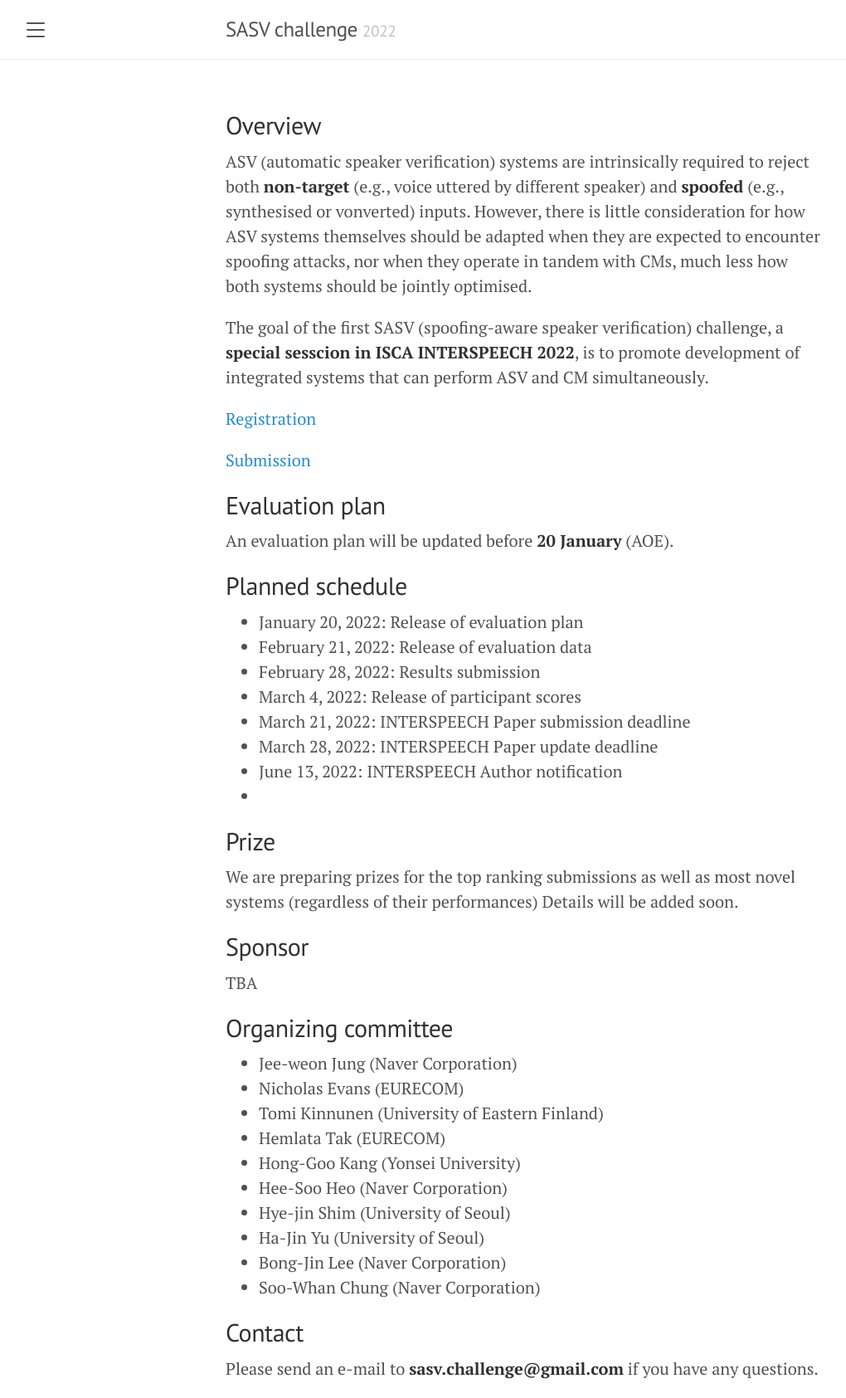
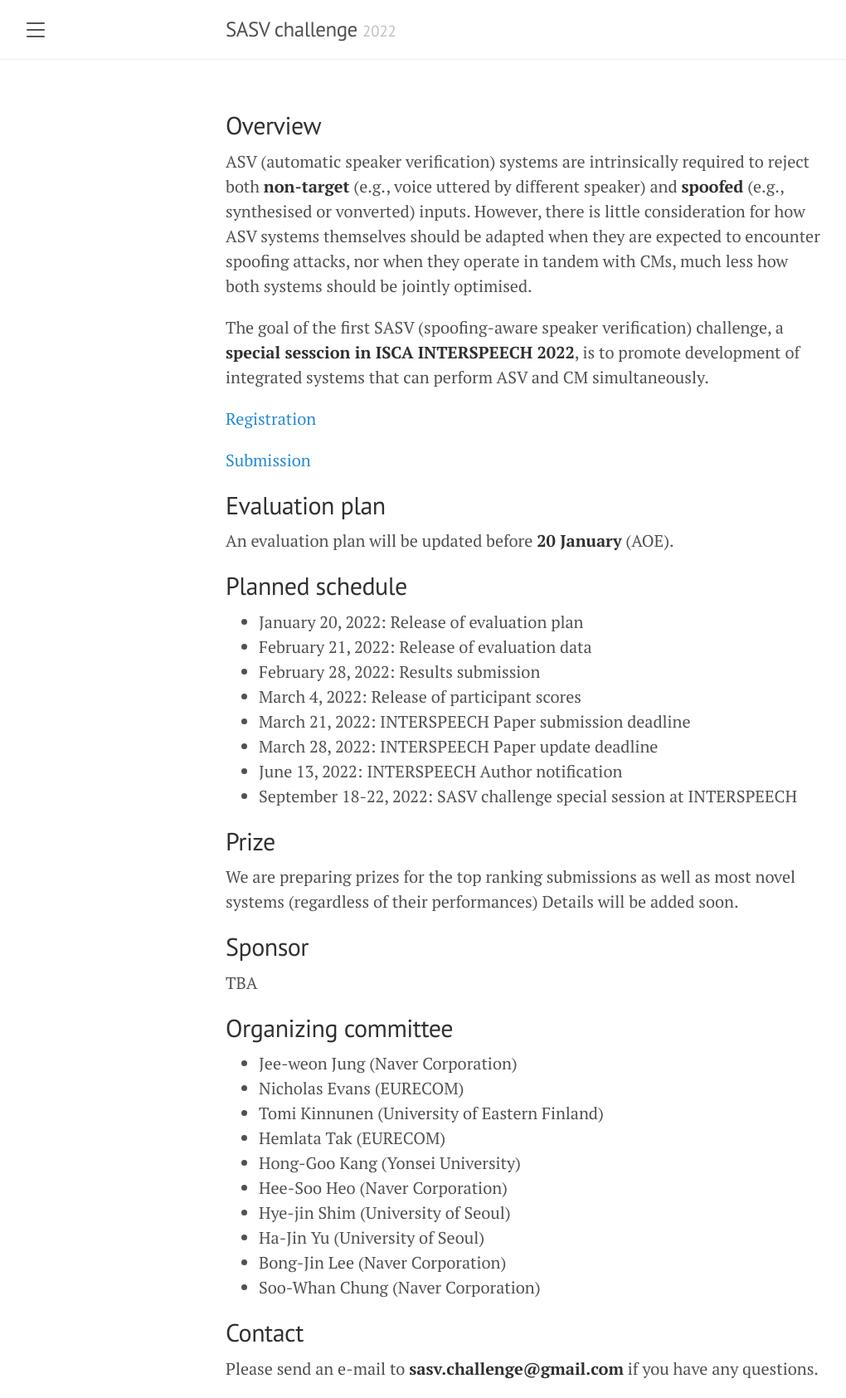
Before and after one commit to sasv-challenge/sasv-challenge.github.io, a Jekyll site: the page built from index.md, in a window 1280 px wide. Shown: the whole page at 83% size, without its empty margins (8-1028 px from the left). Built offline with Jekyll 4.4.1, drawn with Linux system fonts in a browser that asks for light colours.

Commit message:
add conf date

```diff
--- a/index.md
+++ b/index.md
@@ -24,7 +24,7 @@ An evaluation plan will be updated before **20 January** (AOE).
 - March 21, 2022: INTERSPEECH Paper submission deadline
 - March 28, 2022: INTERSPEECH Paper update deadline
 - June 13, 2022: INTERSPEECH Author notification
--
+- September 18-22, 2022: SASV challenge special session at INTERSPEECH
 
 ## Prize
 We are preparing prizes for the top ranking submissions as well as most novel systems (regardless of their performances)
```
